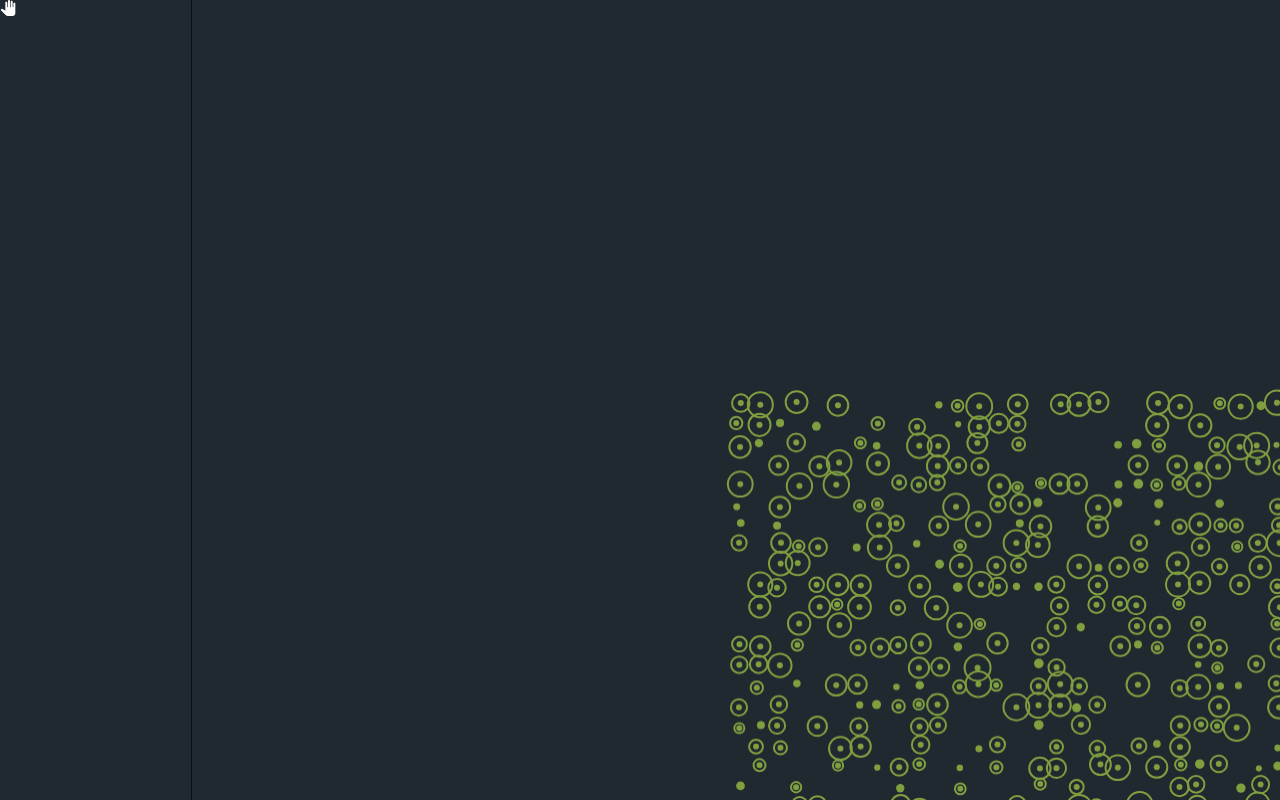
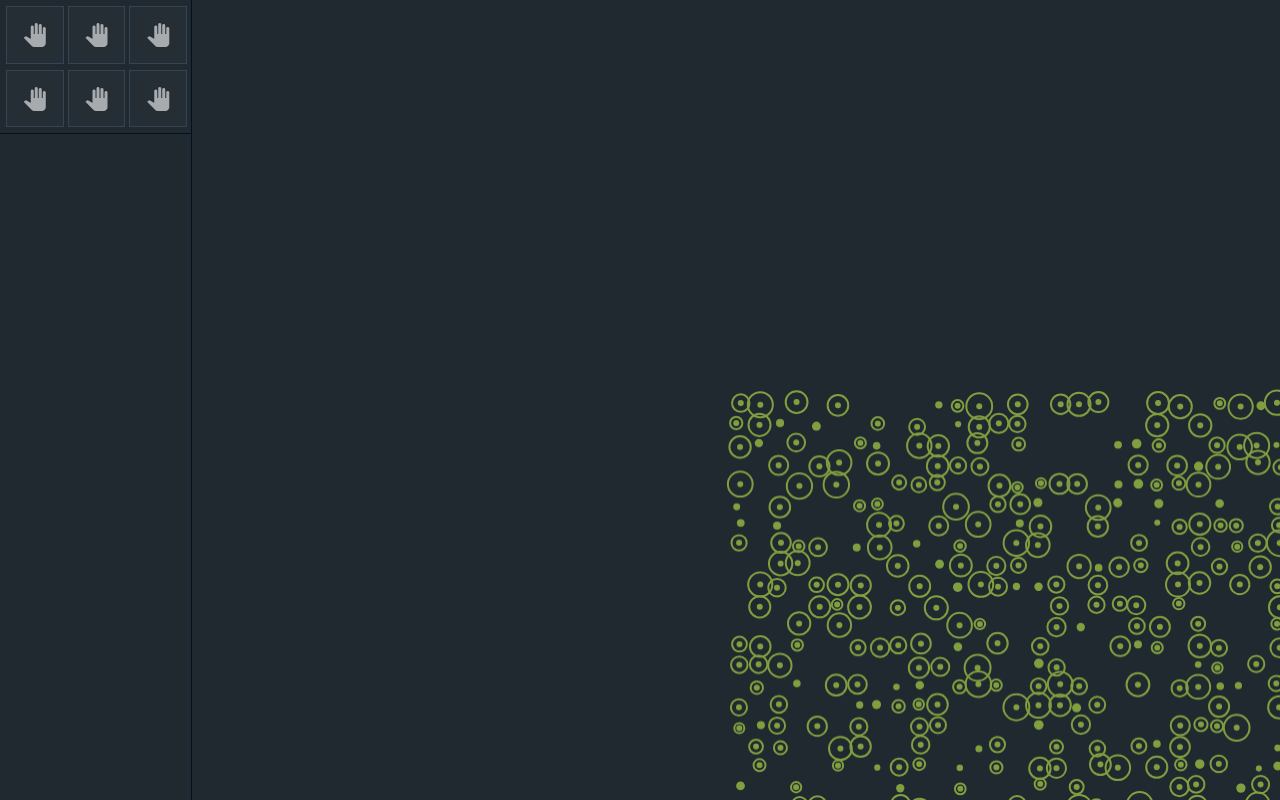
Before and after one commit to RomanMatthew/treehacks_2020, a React (Create React App) app in the folder frontend/: page / in a window 1280 px wide. Built offline with nearby package versions, Linux system fonts and the light colour scheme; the HTML template or start-up script is replaced by a standard one.

Commit message:
Started adding toolbox.

```diff
--- a/frontend/src/index.css
+++ b/frontend/src/index.css
@@ -1,6 +1,11 @@
 :root {
   --bg: #202830;
   --border: #012;
+
+  --dark-button-border: #345;
+  --light-button-border: rgb(167, 184, 201);
+  --dark-button-background: rgb(37, 45, 53);
+  --light-button-background: rgb(100, 112, 124);
 }
 
 body {
--- /dev/null
+++ b/frontend/src/widgets/ToolButton.js
@@ -0,0 +1,17 @@
+import React from 'react';
+import styles from './ToolButton.module.css';
+import Icon from '@material-ui/core/Icon/Icon.js';
+
+class Toolbox extends React.Component {
+    render() {
+        return (
+            <div className={styles.aspectRatioParent}>
+                <div className={styles.aspectRatioChild}>
+                    <Icon className={styles.icon}>{this.props.iconName}</Icon>
+                </div>
+            </div>
+        );
+    }
+}
+
+export default Toolbox;
--- /dev/null
+++ b/frontend/src/widgets/ToolButton.module.css
@@ -0,0 +1,39 @@
+.aspectRatioParent {
+    width: 100%;
+    height: 0;
+    overflow: hidden;
+    padding-top: 100%; /* This makes it into a square because CSS is weird. */
+    position: relative;
+
+    cursor: pointer;
+    background: var(--dark-button-background);
+    border: 1px solid var(--dark-button-border);
+}
+
+.aspectRatioChild {
+    position: absolute;
+    top: 0;
+    left: 0;
+    width: 100%;
+    height: 100%;
+}
+
+.icon {
+    position: absolute;
+    left: 0;
+    right: 0;
+    top: 0;
+    bottom: 0;
+    margin: auto;
+
+    opacity: 0.6;
+}
+
+.aspectRatioParent:hover {
+    background: var(--light-button-background);
+    border: 1px solid var(--light-button-border);
+}
+
+.aspectRatioParent:hover icon {
+    opacity: 1.0;
+}
--- a/frontend/src/widgets/Toolbox.js
+++ b/frontend/src/widgets/Toolbox.js
@@ -1,11 +1,20 @@
 import React from 'react';
 import styles from './Toolbox.module.css';
-import PanToolIcon from '@material-ui/icons/PanTool';
+import ToolButton from './ToolButton.js';
 
 class Toolbox extends React.Component {
     render() {
         return (
-            <div className={styles.root}><PanToolIcon fontSize='inherit' /></div>
+            <div className={styles.root}>
+                <div className={styles.toolSelection}>
+                    <ToolButton iconName="pan_tool" />
+                    <ToolButton iconName="pan_tool" />
+                    <ToolButton iconName="pan_tool" />
+                    <ToolButton iconName="pan_tool" />
+                    <ToolButton iconName="pan_tool" />
+                    <ToolButton iconName="pan_tool" />
+                </div>
+            </div>
         );
     }
 }
--- a/frontend/src/widgets/Toolbox.module.css
+++ b/frontend/src/widgets/Toolbox.module.css
@@ -1,3 +1,12 @@
 .root {
     border-right: 1px solid var(--border);
 }
+
+.toolSelection {
+    display: grid;
+    grid-template-columns: 1fr 1fr 1fr;
+    row-gap: 6px;
+    column-gap: 6px;
+    padding: 6px;
+    border-bottom: 1px solid var(--border);
+}
```
